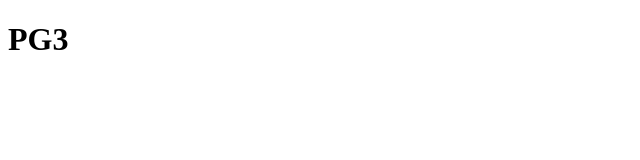
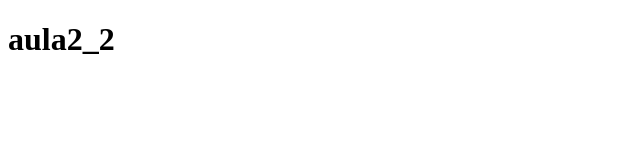
Before and after one commit to hebertphp/JS_SEG_MANHA_2021_1, a plain HTML site: page aula2/aula2_2.html in a window 1280 px wide. Shown: the whole page, without its empty margins (0-640 px from the left). Drawn offline with Linux system fonts and the light colour scheme.

Commit message:
Update and rename pg3.html to aula2_2.html

```diff
--- a/aula2/pg3.html
+++ b/aula2/aula2_2.html
@@ -2,10 +2,10 @@
 <html>
  <head>
    <meta charset="utf-8">
-   <title>PG3</title>
+   <title>aula2_2</title>
  </head>
  <body>
-   <h1>PG3</h1>
+   <h1>aula2_2</h1>
    <script src="script.js"></script>
  </body>
 </html>
```
